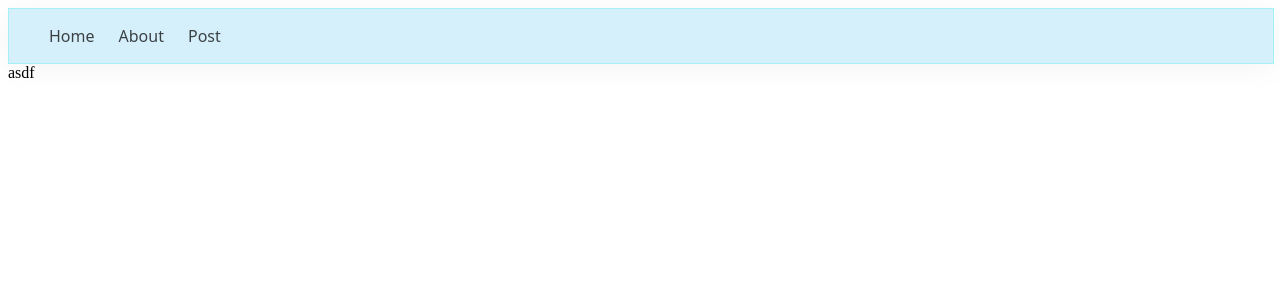
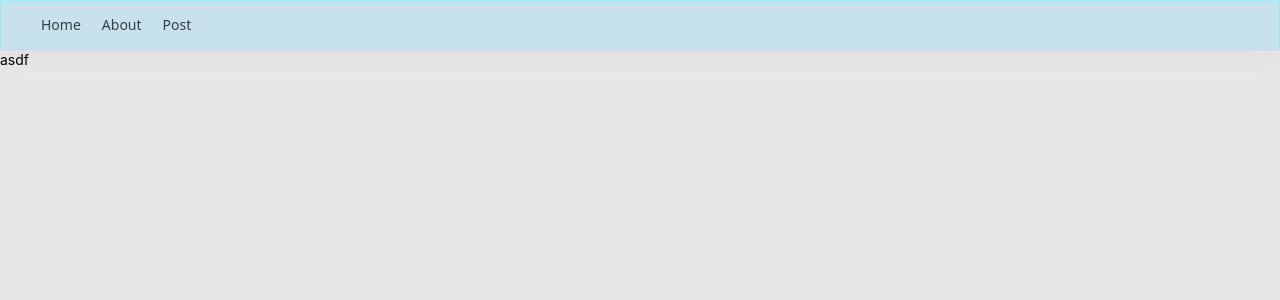
Before and after one commit to yetto-tools/NextJs13, a Next.js app in the folder next-js-13-app/: page / in a window 1280 px wide. Shown: the top 300 px of the page. Built offline with nearby package versions, Linux system fonts and the light colour scheme.

Commit message:
add Class body

```diff
--- a/next-js-13-app/app/layout.js
+++ b/next-js-13-app/app/layout.js
@@ -1,4 +1,5 @@
 import { Navigation } from './components/Navigator';
+import style from '../styles/globals.css';
 
 export default function RootLayout({ children }) {
   return (
@@ -6,7 +7,7 @@ export default function RootLayout({ children }) {
       <head>
         <title>Next JS </title>
       </head>
-      <body>
+      <body className={style.body}>
         <Navigation />
         {children}
       </body>
```
